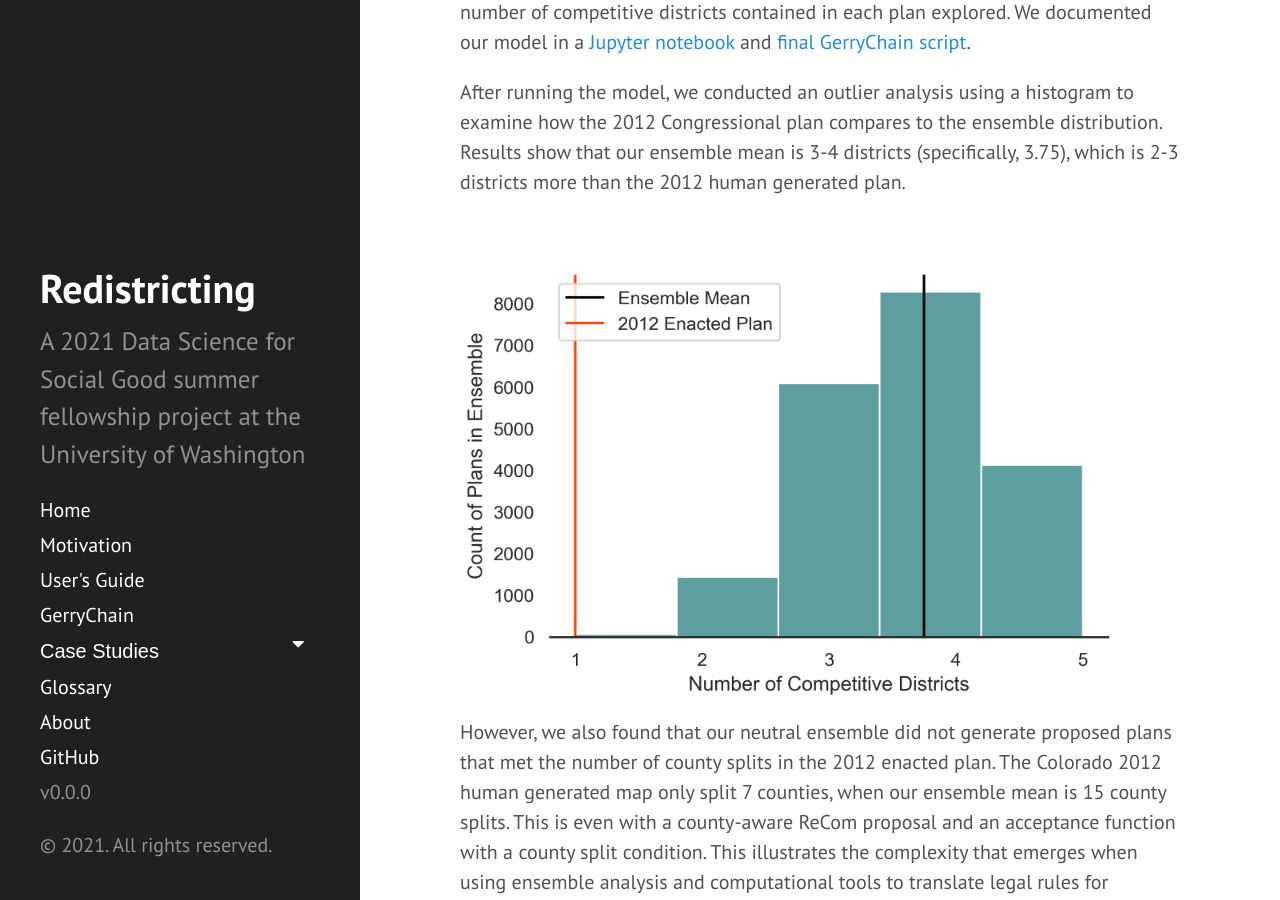
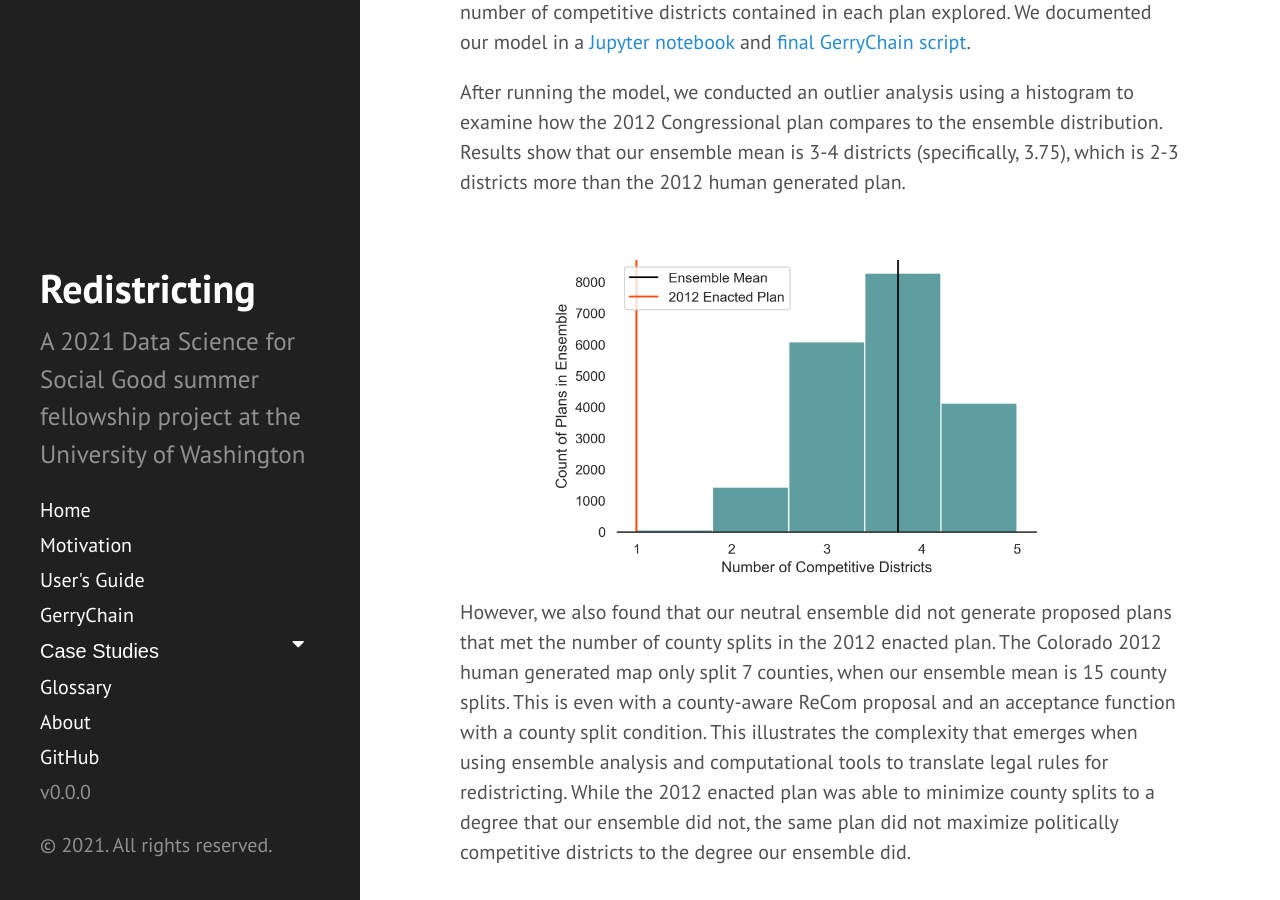
Before and after one commit to uwescience/DSSG2021-redistricting-website, a Jekyll site: the page built from colorado.md, in a window 1280 px wide and 900 px high, scrolled down 3058 px. Built offline with Jekyll 4.4.1, drawn with Linux system fonts in a browser that asks for light colours.

Commit message:
Update colorado.md

```diff
--- a/colorado.md
+++ b/colorado.md
@@ -35,11 +35,13 @@ In the past 5 US House elections in Colorado using the 2012 map, only 1 of the 7
 
 After running the model, we conducted an outlier analysis using a histogram to examine how the 2012 Congressional plan compares to the ensemble distribution. Results show that our ensemble mean is 3-4 districts (specifically, 3.75), which is 2-3 districts more than the 2012 human generated plan.
 
-<center><img src="{{ site.url }}{{ site.baseurl }}/assets/img/co_recom_comps.png"></center>
+<center><img src="{{ site.url }}{{ site.baseurl }}/assets/img/co_recom_comps.png" width="75%" height="75%"></center>
+
+
 
 However, we also found that our neutral ensemble did not generate proposed plans that met the number of county splits in the 2012 enacted plan. The Colorado 2012 human generated map only split 7 counties, when our ensemble mean is 15 county splits. This is even with a county-aware ReCom proposal and an acceptance function with a county split condition. This illustrates the complexity that emerges when using ensemble analysis and computational tools to translate legal rules for redistricting. While the 2012 enacted plan was able to minimize county splits to a degree that our ensemble did not, the same plan did not maximize politically competitive districts to the degree our ensemble did.
 
-<center><img src="{{ site.url }}{{ site.baseurl }}/assets/img/co_recom_splits.png"></center>
+<center><img src="{{ site.url }}{{ site.baseurl }}/assets/img/co_recom_splits.png" width="75%" height="75%"></center>
 
 ### Conclusion
 
```
